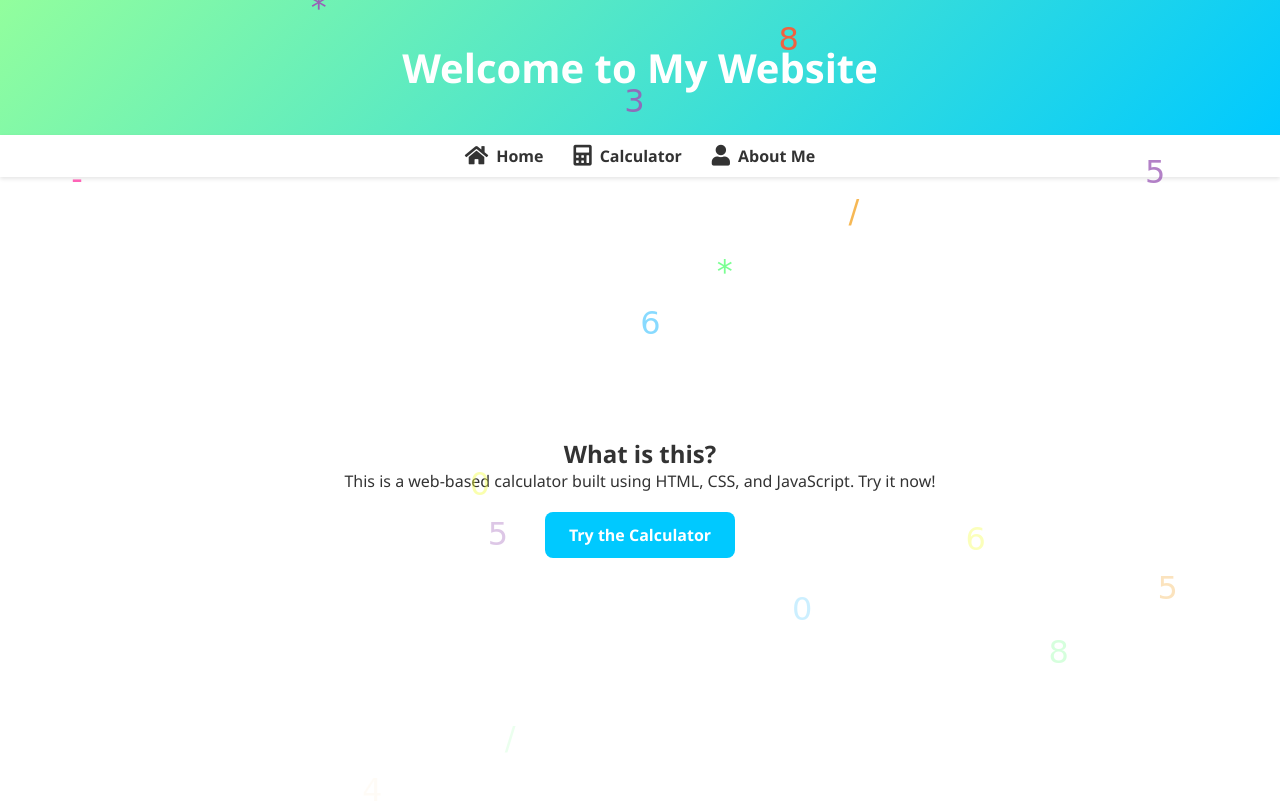
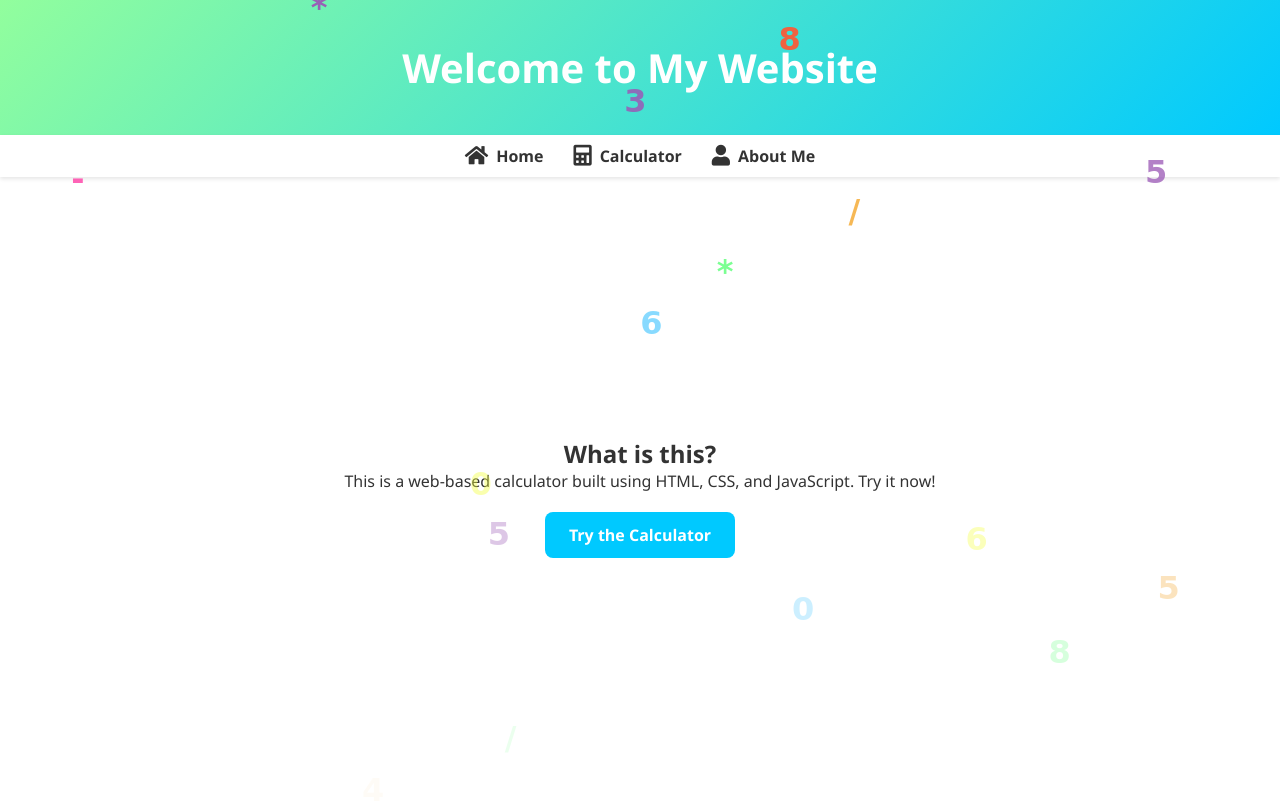
Before and after one commit to chatladawongkanyon/calculator-website, a plain HTML site: page index.html in a window 1280 px wide. Drawn offline with Linux system fonts and the light colour scheme.

Commit message:
Update styles.css

```diff
--- a/styles.css
+++ b/styles.css
@@ -115,8 +115,9 @@ html, body {
 
 .falling-symbols div {
   position: absolute;
-  font-family: 'Pacifico', cursive;
+  font-family: 'Pacifico', cursive; /* ฟอนต์ที่ตก */
   font-size: 2rem;
+  font-weight: bold;  /* เพิ่มความหนาของฟอนต์ */
   animation: fall 3s linear infinite;
   color: #000; /* เริ่มต้นสี */
   transition: color 0.3s ease-in-out;
```
